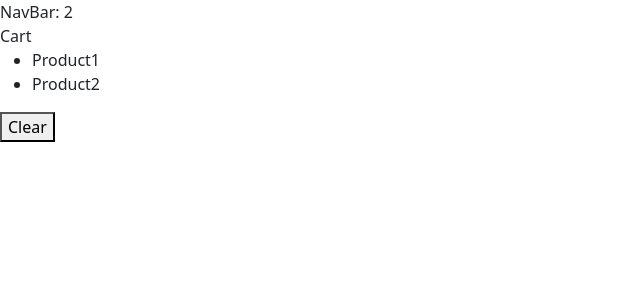
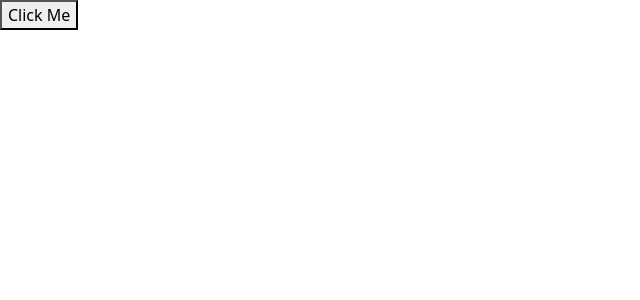
Before and after one commit to Samuel-Muriuki/Gamify, a React (Vite) app: page / in a window 1280 px wide. Shown: the top 300 px of the page, without its empty margins (0-640 px from the left). Built offline with nearby package versions, Linux system fonts and the light colour scheme.

Commit message:
✨feat[Exercise on Updating State]: -Updating Nested Objects and Arrays

```diff
--- a/src/App.tsx
+++ b/src/App.tsx
@@ -1,14 +1,45 @@
 import { useState } from "react";
-import NavBar from "./components/NavBar";
-import Cart from "./components/Cart";
 
 function App() {
-    const [cartItems, setCartItems] = useState(["Product1", "Product2"]);
+    const [game, setGame] = useState({
+        id: 1,
+        player: {
+            name: "John",
+        },
+    });
+
+    const [pizza, setPizza] = useState({
+        name: "Spicy Pepperoni",
+        toppings: ["Mushroom"],
+    })
+
+    const [cart, setCart] = useState({
+        discount: .1,
+        items: [
+            {id: 1, title: "Product 1", quantity: 1},
+            {id: 2, title: "Product 2", quantity: 1},
+        ]
+    })
+
+    const handleClick = () => {
+        console.log("game: ", game);
+        console.log("pizza: ", pizza);
+        console.log("cart: ", cart);
+
+        setGame({ ...game, player: { ...game.player, name: "Samm" } });
+
+        setPizza({ ...pizza, toppings: [ ...pizza.toppings, "Cheese" ] });
+
+        setCart({ ...cart, items: cart.items.map(item => item.id === 1 ? { ...item, quantity:item.quantity + 1 } : item) })
+
+        console.log("Game: ", game);
+        console.log("Pizza: ", pizza);
+        console.log("Cart: ", cart);
+    }
 
     return (
         <div>
-            <NavBar cartItemsCount={cartItems.length} />
-            <Cart cartItems={cartItems} onClear={() => setCartItems([])} />
+            <button onClick={handleClick}>Click Me</button>
         </div>
     );
 }
```
